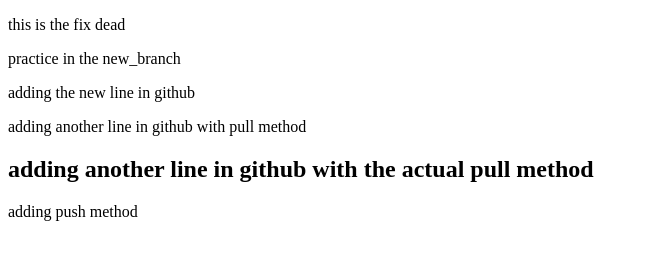
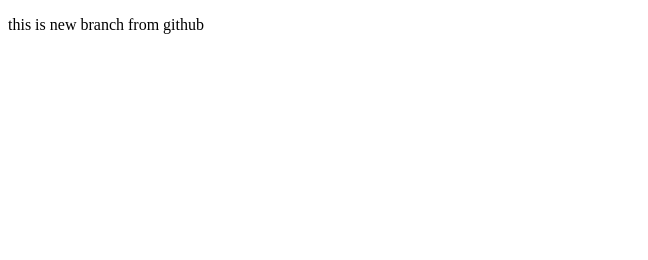
Before and after one commit to pranay2008IM/stupid, a plain HTML site: page neefix.html in a window 1280 px wide. Shown: the whole page, without its empty margins (0-648 px from the left). Drawn offline with Linux system fonts and the light colour scheme.

Commit message:
Update neefix.html

```diff
--- a/neefix.html
+++ b/neefix.html
@@ -6,14 +6,6 @@
     <title>Document</title>
 </head>
 <body>
-    <P>
-        this is the fix dead
-    </P>
-    <p>practice in the new_branch</p>
-    <P> adding the new line in github
-    </P>
-    <p>adding another line in github with pull method</p>
-    <h2>adding another line in github with the actual pull method</h2>
-    <P> adding push method</P>
+    <P> this is new branch from github </P>
 </body>
 </html>
```
